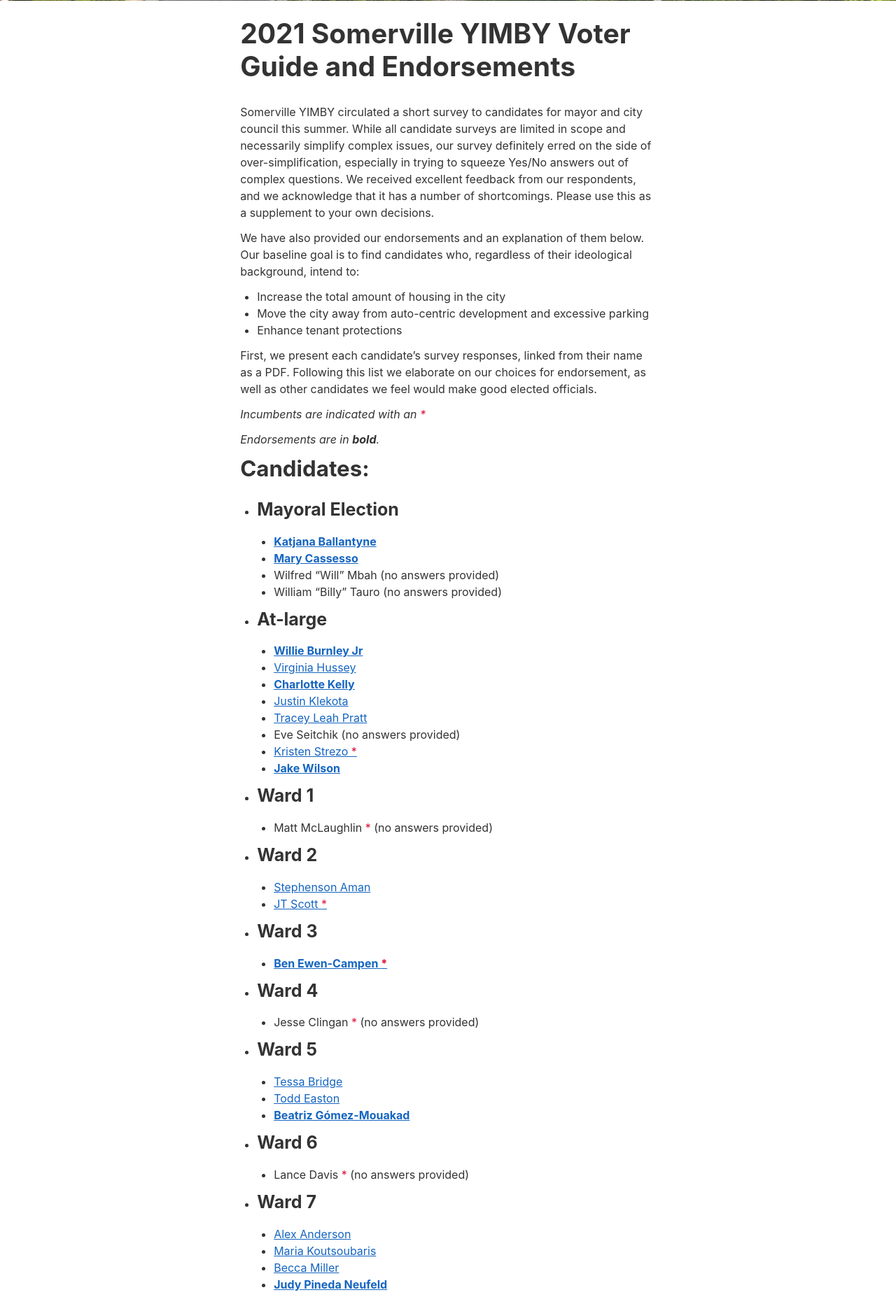
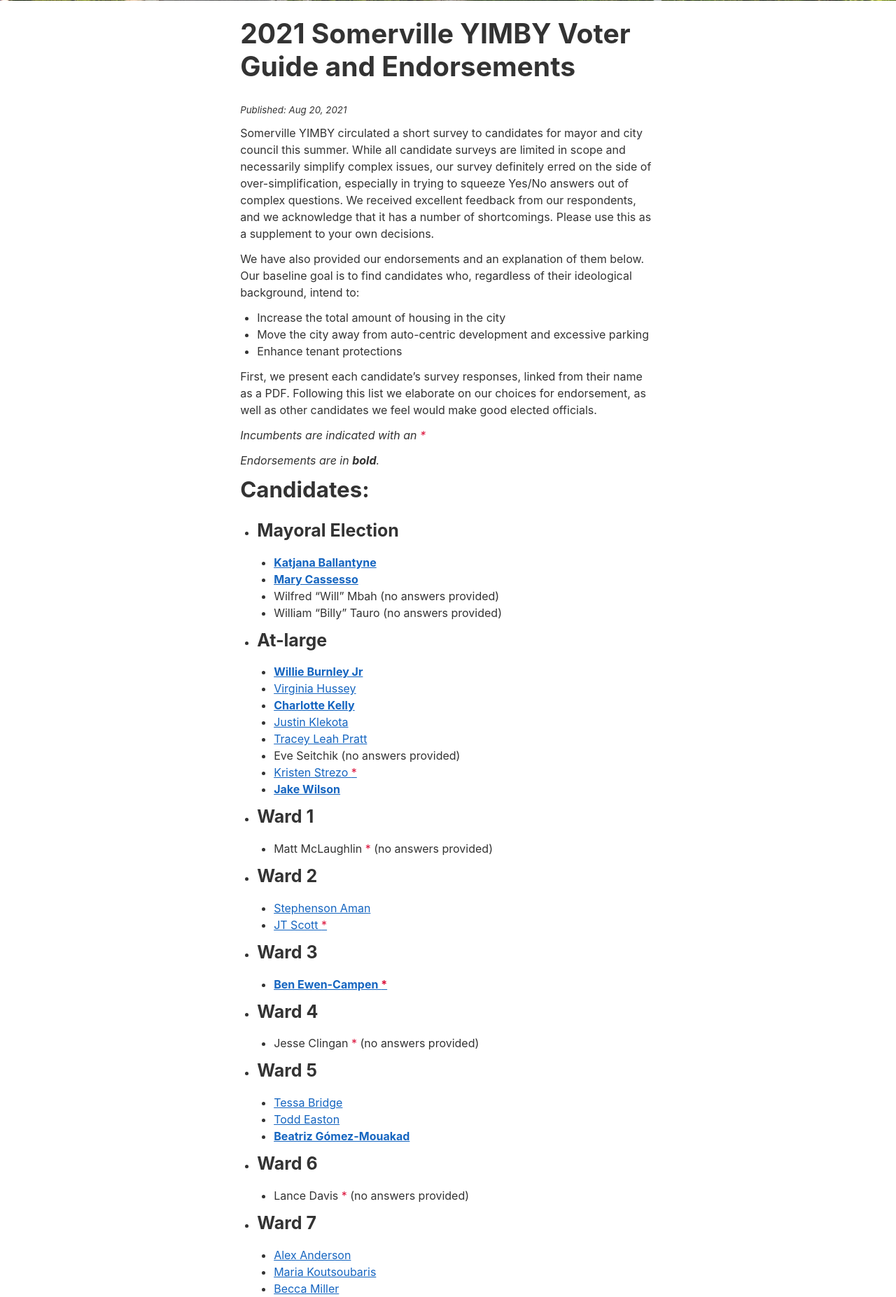
Before and after one commit to somervilleyimby/somervilleyimby.org, a PHP site: page /2021/election/index.php in a window 1280 px wide. Shown: the part 460-2314 px from the top of the page at 70% size. Run offline with PHP 8.4, Linux system fonts and the light colour scheme; style sheets or scripts are compiled from the project's sources; some libraries are stand-ins or nearby versions.

Commit message:
Add publish date to 2021 Election guide

```diff
--- a/2021/election/index.php
+++ b/2021/election/index.php
@@ -5,6 +5,9 @@ require_once "../../includes/header.php";
 ?>
 <article class="main">
   <h1>2021 Somerville YIMBY Voter Guide and Endorsements</h1>
+  <p class="date">
+    Published: <time datetime="2021-08-20T16:14:00-0400">Aug 20, 2021</time><br>
+  </p>
 
   <p>Somerville YIMBY circulated a short survey to candidates for mayor and city council this summer. While all candidate surveys are limited in scope and necessarily simplify complex issues, our survey definitely erred on the side of over-simplification, especially in trying to squeeze Yes/No answers out of complex questions. We received excellent feedback from our respondents, and we acknowledge that it has a number of shortcomings. Please use this as a supplement to your own decisions.</p>
 
--- a/sass/styles.scss
+++ b/sass/styles.scss
@@ -89,6 +89,11 @@ $max-width: em(1260);
   }
 }
 
+.date {
+  font-size: smaller;
+  font-style: italic;
+}
+
 .footer {
   $base-spacing: 1.5em !default;
   $action-color: #477dca !default;
```
